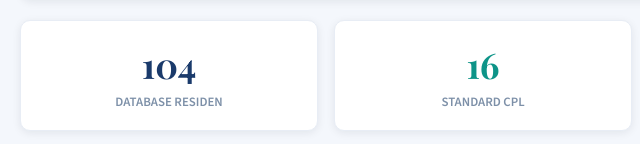
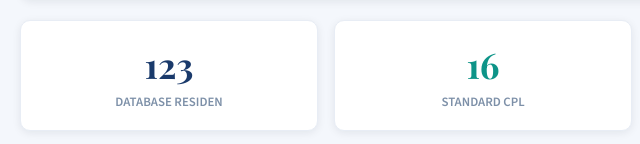
Before and after one commit to penyakitdalam-udayana/CPLInternaUdayana, a plain HTML site: page index.html in a window 1280 px wide. Shown: the part 464-608 px from the top of the page, 0-640 px from the left. Drawn offline with nearby package versions, Linux system fonts and the light colour scheme.

Commit message:
index.html

```diff
--- a/index.html
+++ b/index.html
@@ -625,58 +625,129 @@
 // DATA
 // ============================================================
 const RESIDENTS = [
-  {nim:"1971041004", name:"dr. Made Aryadi Sukartika"}, {nim:"2071041006", name:"dr. Thomas Aquinas Ehe Teron"},
-  {nim:"2271041001", name:"dr. Ni Nyoman Ayu Trisnawati"}, {nim:"2271041002", name:"dr. Made Wida Prasetya"},
-  {nim:"2271041003", name:"dr. I Gusti Agung Ayu Indrayuni"}, {nim:"2271041004", name:"dr. Ni Made Dwi Yunita Sari"},
-  {nim:"2271041005", name:"dr. Efendy Richi Sirait"}, {nim:"2271041006", name:"dr. I Putu Yogi Sastrawan"},
-  {nim:"2271041007", name:"dr. Ni Wayan Mirah Wilayadi"}, {nim:"2271041008", name:"dr. I Made Indra Dwi Putra, S.Ked"},
-  {nim:"2271041009", name:"dr. Kadek Sinta Dwi Saraswati"}, {nim:"2271041010", name:"dr. Juvita Novia Anggraini Maria, S.Ked"},
-  {nim:"2271041011", name:"dr. Theodore Dharma Tedjamartono"}, {nim:"2271041012", name:"dr. Nyoman Angga Santosa, S.Ked"},
-  {nim:"2271041013", name:"dr. Diah Pradnya Paramita, S.Ked"}, {nim:"2271041014", name:"dr. Ni Kadek Ariesta Dwijayanthi, S.Ked"},
-  {nim:"2271042001", name:"dr. Heinz Purwadi Gunawan Schoeck"}, {nim:"2271042002", name:"dr. Morris Lintong Barimbing"},
-  {nim:"2271042003", name:"dr. Kadek Anggiswari Pradnya Angela"}, {nim:"2271042004", name:"dr. Pande Made Dwi Budiarta"},
-  {nim:"2271042005", name:"dr. Made Adikosha Pranata"}, {nim:"2271042006", name:"dr. Gede Padmawijaya"},
-  {nim:"2271042007", name:"dr. Ayu Agung Pradnya Paramitha Dwi Sutanegara, S.Ked"}, {nim:"2271042008", name:"dr. Ni Putu Nita Wiryandari, S.Ked"},
-  {nim:"2271042010", name:"dr. M. Dwi Suprayogi"}, {nim:"2271042011", name:"dr. Made Dyah Vismita Indramila Duarsa, S.Ked"},
-  {nim:"2271042012", name:"dr. Komang Septian Trisna Jaya, S.Ked"}, {nim:"2271042013", name:"dr. Ni Luh Parameswari Praptika, S.Ked"},
-  {nim:"2271042014", name:"dr. Trinengsih Mardiana Parhusip"}, {nim:"2271042015", name:"dr. Gede Bagus Mahendra Wirajaya"},
-  {nim:"2371041001", name:"dr. Richard Samsudin, M.M., M.A.R.S."}, {nim:"2371041002", name:"dr. I Gede Suprayoga Sukmana Putra, S.Ked"},
-  {nim:"2371041003", name:"dr. Kadek Frida Wulandari, S.Ked"}, {nim:"2371041004", name:"dr. I Gusti Ngurah Metta Nurcahya, S.Ked"},
-  {nim:"2371041005", name:"dr. I Gst. Agung Yudha Prasetya, S.Ked"}, {nim:"2371041006", name:"dr. Sonia Carrisa Alim, S.Ked"},
-  {nim:"2371041007", name:"dr. Gus Jaya Laksana Hartanto, S.Ked"}, {nim:"2371041008", name:"dr. Ida Bagus Aditya Bhaskara, S.Ked"},
-  {nim:"2371041009", name:"dr. Kadek Tresna Yuwana, S.Ked"}, {nim:"2371041010", name:"dr. Ida Bagus Indra Wibawa Putrawan, S.Ked"},
-  {nim:"2371041011", name:"dr. Maria Sarce Tio"}, {nim:"2371041012", name:"dr. Kadek Adit Wiryadana, S.Ked"},
-  {nim:"2371041013", name:"dr. Putu Ayunda Maysari"}, {nim:"2371041014", name:"dr. I Gusti Lanang Rama Dwi Suputra, S.Ked"},
-  {nim:"2371041015", name:"dr. I Gusti Ngurah Putra Satria Aryawan, S.Ked."}, {nim:"2371042001", name:"dr. Ni Kadek Seri Mahayanti, S.Ked"},
-  {nim:"2371042002", name:"dr. Citra Gading, S.Ked"}, {nim:"2371042003", name:"dr. I Kadek Oka Widiana, S.Ked"},
-  {nim:"2371042004", name:"dr. Putu Ayu Eramitha Harnumningrat D"}, {nim:"2371042005", name:"dr. Ivana Beatrice Paulus, S.Ked"},
-  {nim:"2371042006", name:"dr. I Putu Eka Pramana Putra"}, {nim:"2371042007", name:"dr. Selvi Hokman"},
-  {nim:"2371042008", name:"dr. I Dewa Gede Amara Putra Wibawa, S.Ked"}, {nim:"2371042009", name:"dr. Putu Nindya Ayu Ningrum Subadra, S.Ked"},
-  {nim:"2371042010", name:"dr. Andry Ganesha Rombe"}, {nim:"2371042011", name:"Gloria Paulina Purba"},
-  {nim:"2371042012", name:"dr. Nikolaus Lizu Tallo"}, {nim:"2371042013", name:"dr. Made Lady Adelaida Purwanta, S.Ked"},
-  {nim:"2371042014", name:"dr. Joseph Mario Lako Nage"}, {nim:"2371042015", name:"dr. Luh Ayu Made Paramita Dwisari Putri, S.Ked"},
-  {nim:"2371042016", name:"Maria Florensia"}, {nim:"2471041001", name:"dr. Anak Agung Ngurah Satya Pranata, S.Ked"},
-  {nim:"2471041002", name:"dr. Wiratama Hadi Tjuanda"}, {nim:"2471041003", name:"dr. I Gusti Agung Wedanta Mahadewi, S.Ked"},
-  {nim:"2471041004", name:"dr. Vera Akmilia"}, {nim:"2471041005", name:"dr. Putu Ayu Divya Nirmala, S.Ked"},
-  {nim:"2471041006", name:"dr. Maria Demetria Bria"}, {nim:"2471041007", name:"dr. Kadek Susi Setyawati, S.Ked"},
-  {nim:"2471041008", name:"dr. I Gusti Ngurah Krishna Priyaka, S.Ked, M.Sc"}, {nim:"2471041009", name:"dr. Rio Manuel Rajagukguk"},
-  {nim:"2471041010", name:"dr. I Gusti Agung Dwi Putri Anjani, S.Ked"}, {nim:"2471041011", name:"dr. I Made Fermi Wikananda"},
-  {nim:"2471041012", name:"dr. Christina Permata Shalim"}, {nim:"2471041013", name:"dr. Putu Satyakumara Upadhana, S.Ked"},
-  {nim:"2471041014", name:"dr. Komang Indra Setia Widyantara"}, {nim:"2471041015", name:"dr. I Dewa Agung Wirama Putra, S.Ked"},
-  {nim:"2471042001", name:"dr. Ardy Mulyono"}, {nim:"2471042002", name:"dr. Ni Luh Putu Winda Alpiniawati, S.Ked"},
-  {nim:"2471042003", name:"dr. Made Ayu Agustia Pradnyani, S.Ked"}, {nim:"2471042004", name:"dr. Putu Bagus Aditya Putra Semara, S.Ked"},
-  {nim:"2471042005", name:"dr. Dewa Ayu Rina Wiana Dewi, S.Ked"}, {nim:"2471042006", name:"dr. Anak Agung Ngurah Paramacarya Bodhinatha, S.Ked"},
-  {nim:"2471042007", name:"dr. Made Cantika Kumara Dipa, S.Ked"}, {nim:"2471042008", name:"dr. I Made Suarbawa Diasa, S.Ked"},
-  {nim:"2471042009", name:"Giovanni Duandino"}, {nim:"2471042010", name:"dr. Yohanes Daniel Dwi Wirya Badawi"},
-  {nim:"2471042011", name:"dr. Anak Agung Ayu Mita Astari, S.Ked"}, {nim:"2471042012", name:"dr. Sagung Intan Saraswati, S.Ked"},
-  {nim:"2471042013", name:"dr. Radha Govinda Padma, S.Ked"}, {nim:"2471042014", name:"dr. Eko John Wesley Butar Butar"},
-  {nim:"2471042015", name:"dr. I Kadek Dwi Iman Muliawan"}, {nim:"2502704101", name:"dr. Ni Putu Anindya Divy, S.Ked"},
-  {nim:"2502704102", name:"dr. I Putu Gede Putra Darmawan, S.Ked"}, {nim:"2502704103", name:"dr. Komang Vika Nariswari Ratna Kinasih, S.Ked"},
-  {nim:"2502704104", name:"dr. I Gusti Agung Ayu Ari Krisnadevi, M.Biomed.Hlth.Sc"}, {nim:"2502704105", name:"dr. Lalu Fahril Ilham, S.Ked"},
-  {nim:"2502704106", name:"dr. Made Priska Arya Agustini, S.Ked"}, {nim:"2502704107", name:"dr. Komang Satvika Yogiswara, S.Ked"},
-  {nim:"2502704108", name:"dr. Putu Gede Indra Dananjaya"}, {nim:"2502704109", name:"dr. Kadek Mercu Narapati Pamungkas, S.Ked"},
-  {nim:"2502704110", name:"dr. Indry Agatha Rihi Pake, S.Ked"}, {nim:"2502704111", name:"dr. Vina Calosa"},
-  {nim:"2502704112", name:"dr. Ni Putu Radha Premaiswari Suparthika"}, {nim:"2502704113", name:"dr Jeremia Hasudungan Samosir, S.Ked"}
+  {nim: "1971041004", name: "dr. Made Aryadi Sukartika"},
+  {nim: "1971042011", name: "dr. Dewi Purwita Agustini"},
+  {nim: "2071041006", name: "dr. Thomas Aquinas Ehe Teron"},
+  {nim: "2171042015", name: "dr. I Ketut Wardika"},
+  {nim: "2271041001", name: "dr. Ni Nyoman Ayu Trisnawati"},
+  {nim: "2271041002", name: "dr. Made Wida Prasetya"},
+  {nim: "2271041003", name: "dr. I Gusti Agung Ayu Indrayuni"},
+  {nim: "2271041004", name: "dr. Ni Made Dwi Yunita Sari"},
+  {nim: "2271041005", name: "dr. Efendy Richi Sirait"},
+  {nim: "2271041006", name: "dr. I Putu Yogi Sastrawan"},
+  {nim: "2271041007", name: "dr. Ni Wayan Mirah Wilayadi"},
+  {nim: "2271041008", name: "dr. I Made Indra Dwi Putra"},
+  {nim: "2271041009", name: "dr. Kadek Sinta Dwi Saraswati"},
+  {nim: "2271041010", name: "dr. Juvita Novia Anggraini Maria"},
+  {nim: "2271041011", name: "dr. Theodore Dharma Tedjamartono"},
+  {nim: "2271041012", name: "dr. Nyoman Angga Santosa"},
+  {nim: "2271041013", name: "dr. Diah Pradnya Paramita"},
+  {nim: "2271041014", name: "dr. Ni Kadek Ariesta Dwijayanthi"},
+  {nim: "2271042001", name: "dr. Heinz Purwadi Gunawan Schoeck"},
+  {nim: "2271042002", name: "dr. Morris Lintong Barimbing"},
+  {nim: "2271042003", name: "dr. Kadek Anggiswari Pradnya Angela"},
+  {nim: "2271042004", name: "dr. Pande Made Dwi Budiarta"},
+  {nim: "2271042005", name: "dr. Made Adikosha Pranata"},
+  {nim: "2271042006", name: "dr. Gede Padmawijaya"},
+  {nim: "2271042007", name: "dr. Ayu Agung Pradnya Paramitha Dwi Sutanegara"},
+  {nim: "2271042008", name: "dr. Ni Putu Nita Wiryandari"},
+  {nim: "2271042009", name: "dr. Putu Dyah Widhyaningrum"},
+  {nim: "2271042010", name: "dr. M. Dwi Suprayogi"},
+  {nim: "2271042011", name: "dr. Made Dyah Vismita Indramila Duarsa"},
+  {nim: "2271042012", name: "dr. Komang Septian Trisna Jaya"},
+  {nim: "2271042013", name: "dr. Ni Luh Parameswari Praptika"},
+  {nim: "2271042014", name: "dr. Trinengsih Mardiana Parhusip"},
+  {nim: "2271042015", name: "dr. Gede Bagus Mahendra Wirajaya"},
+  {nim: "2371041001", name: "dr. Richard Samsudin"},
+  {nim: "2371041002", name: "dr. I Gede Suprayoga Sukmana Putra"},
+  {nim: "2371041003", name: "dr. Kadek Frida Wulandari"},
+  {nim: "2371041004", name: "dr. I Gusti Ngurah Metta Nurcahya"},
+  {nim: "2371041005", name: "dr. I Gst. Agung Yudha Prasetya"},
+  {nim: "2371041006", name: "dr. Sonia Carrisa Alim"},
+  {nim: "2371041007", name: "dr. Gus Jaya Laksana Hartanto"},
+  {nim: "2371041008", name: "dr. Ida Bagus Aditya Bhaskara"},
+  {nim: "2371041009", name: "dr. Kadek Tresna Yuwana"},
+  {nim: "2371041010", name: "dr. Ida Bagus Indra Wibawa Putrawan"},
+  {nim: "2371041011", name: "dr. Maria Sarce Tio"},
+  {nim: "2371041012", name: "dr. Kadek Adit Wiryadana"},
+  {nim: "2371041013", name: "dr. Putu Ayunda Maysari"},
+  {nim: "2371041014", name: "dr. I Gusti Lanang Rama Dwi Suputra"},
+  {nim: "2371041015", name: "dr. I Gusti Ngurah Putra Satria Aryawan"},
+  {nim: "2371042001", name: "dr Ni Kadek Seri Mahayanti"},
+  {nim: "2371042002", name: "dr. Citra Gading"},
+  {nim: "2371042003", name: "dr. I Kadek Oka Widiana"},
+  {nim: "2371042004", name: "dr. Putu Ayu Eramitha Harnumningrat D"},
+  {nim: "2371042005", name: "dr. Ivana Beatrice Paulus"},
+  {nim: "2371042006", name: "dr. I Putu Eka Pramana Putra"},
+  {nim: "2371042007", name: "dr Selvi Hokman"},
+  {nim: "2371042008", name: "dr. I Dewa Gede Amara Putra Wibawa"},
+  {nim: "2371042009", name: "dr. Putu Nindya Ayu Ningrum Subadra"},
+  {nim: "2371042010", name: "dr. Andry Ganesha Rombe"},
+  {nim: "2371042011", name: "dr. Gloria Paulina Purba"},
+  {nim: "2371042012", name: "dr. Nikolaus Lizu Tallo"},
+  {nim: "2371042013", name: "dr. Made Lady Adelaida Purwanta"},
+  {nim: "2371042014", name: "dr. Joseph Mario Lako Nage"},
+  {nim: "2371042015", name: "dr. Luh Ayu Made Paramita Dwisari Putri"},
+  {nim: "2371042016", name: "dr. Maria Florensia"},
+  {nim: "2471041001", name: "dr. Anak Agung Ngurah Satya Pranata"},
+  {nim: "2471041002", name: "dr. Wiratama Hadi Tjuanda"},
+  {nim: "2471041003", name: "dr I Gusti Agung Wedanta Mahadewi"},
+  {nim: "2471041004", name: "dr. Vera Akmilia"},
+  {nim: "2471041005", name: "dr. Putu Ayu Divya Nirmala"},
+  {nim: "2471041006", name: "dr. Maria Demetria Bria"},
+  {nim: "2471041007", name: "dr. Kadek Susi Setyawati"},
+  {nim: "2471041008", name: "dr I Gusti Ngurah Krishna Priyaka"},
+  {nim: "2471041009", name: "dr. Rio Manuel Rajagukguk"},
+  {nim: "2471041010", name: "dr I Gusti Agung Dwi Putri Anjani"},
+  {nim: "2471041011", name: "dr. I Made Fermi Wikananda"},
+  {nim: "2471041012", name: "dr. Christina Permata Shalim"},
+  {nim: "2471041013", name: "dr. Putu Satyakumara Upadhana"},
+  {nim: "2471041014", name: "dr. Komang Indra Setia Widyantara"},
+  {nim: "2471041015", name: "dr. I Dewa Agung Wirama Putra"},
+  {nim: "2471042001", name: "dr. Ardy Mulyono"},
+  {nim: "2471042002", name: "dr. Ni Luh Putu Winda Alpiniawati"},
+  {nim: "2471042003", name: "dr. Made Ayu Agustia Pradnyani"},
+  {nim: "2471042004", name: "dr. Putu Bagus Aditya Putra Semara"},
+  {nim: "2471042005", name: "dr. Dewa Ayu Rina Wiana Dewi"},
+  {nim: "2471042006", name: "dr. Anak Agung Ngurah Paramacarya Bodhinatha"},
+  {nim: "2471042007", name: "dr. Made Cantika Kumara Dipa"},
+  {nim: "2471042008", name: "dr. I Made Suarbawa Diasa"},
+  {nim: "2471042010", name: "dr. Yohanes Daniel Dwi Wirya Badawi"},
+  {nim: "2471042011", name: "dr. Anak Agung Ayu Mita Astari"},
+  {nim: "2471042012", name: "dr. Sagung Intan Saraswati"},
+  {nim: "2471042013", name: "dr. Radha Govinda Padma"},
+  {nim: "2471042014", name: "dr. Eko John Wesley Butar Butar"},
+  {nim: "2471042015", name: "dr. I Kadek Dwi Iman Muliawan"},
+  {nim: "2502704101", name: "dr. Ni Putu Anindya Divy"},
+  {nim: "2502704102", name: "dr. I Putu Gede Putra Darmawan"},
+  {nim: "2502704103", name: "dr. Komang Vika Nariswari Ratna Kinasih"},
+  {nim: "2502704104", name: "dr. I Gusti Agung Ayu Ari Krisnadevi, M.Biomed.Hlth.Sc"},
+  {nim: "2502704105", name: "dr. Lalu Fahril Ilham"},
+  {nim: "2502704106", name: "dr. Made Priska Arya Agustini"},
+  {nim: "2502704107", name: "dr. Komang Satvika Yogiswara"},
+  {nim: "2502704108", name: "dr. Putu Gede Indra Dananjaya"},
+  {nim: "2502704109", name: "dr. Kadek Mercu Narapati Pamungkas"},
+  {nim: "2502704110", name: "dr. Indry Agatha Rihi Pake"},
+  {nim: "2502704111", name: "dr. Vina Calosa"},
+  {nim: "2502704112", name: "dr. Ni Putu Radha Premaiswari Suparthika"},
+  {nim: "2502704113", name: "dr. Jeremia Hasudungan Samosir"},
+  {nim: "2502704114", name: "dr. Luthfiyya Syafiqa Tahany"},
+  {nim: "2502704115", name: "dr. I Komang Gede Triana Adiputra"},
+  {nim: "2502704216", name: "dr. Budi Ratna Aryani"},
+  {nim: "2502704217", name: "dr. Raoulian Irfon"},
+  {nim: "2502704218", name: "dr. I Dewa Ayu Meyta Putri Sandradevi"},
+  {nim: "2502704219", name: "dr. Ajib Zaim Alamsyah"},
+  {nim: "2502704220", name: "dr. Made Syanindita Putri Larasati"},
+  {nim: "2502704221", name: "dr. Ni Nyoman Gita Kharisma Dewi"},
+  {nim: "2502704222", name: "dr. Putu Risma Yuvita Riadi"},
+  {nim: "2502704223", name: "dr. Made Sindy Astri Pratiwi"},
+  {nim: "2502704224", name: "dr. I Gusti Ngurah Ananta Dwi Vedanta"},
+  {nim: "2502704225", name: "dr. Burhan Gunawan"},
+  {nim: "2502704226", name: "dr. I Komang Swardika"},
+  {nim: "2502704227", name: "dr. Ni Luh Putu Yunia Dewi"},
+  {nim: "2502704228", name: "dr. Maureen Tesalonika"},
+  {nim: "2502704229", name: "dr. I Made Eryana"},
+  {nim: "2502704230", name: "dr. I Gusti Ngurah Putu Sugiartha Putra"}
 ];
 
 const CPL_DESC = [
```
